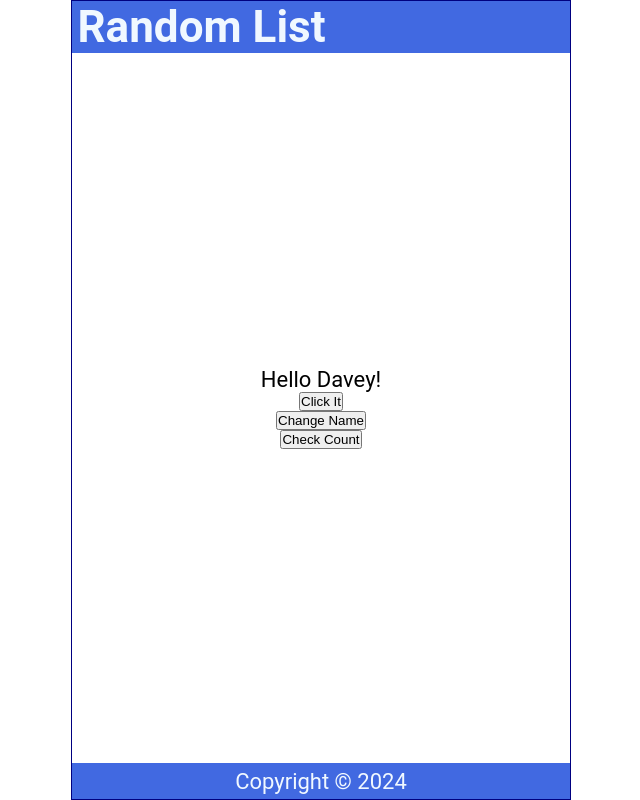
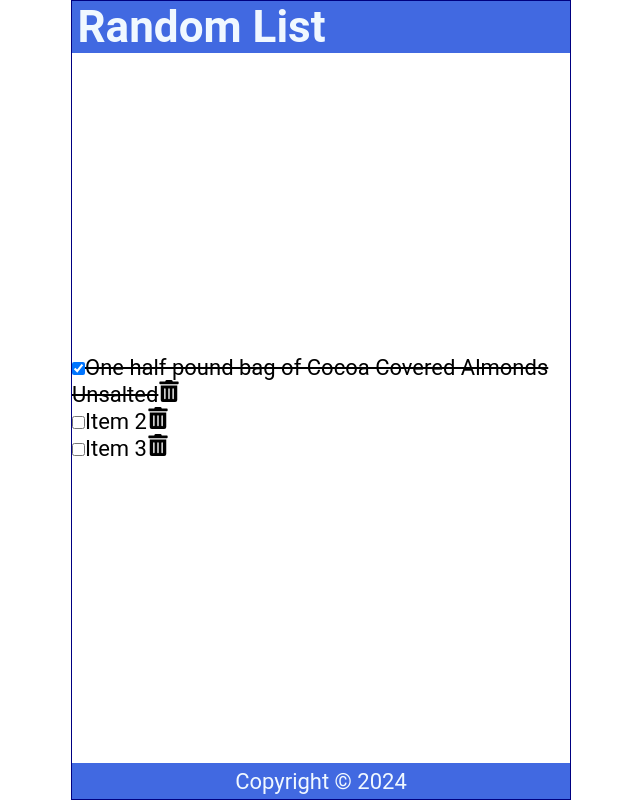
Before and after one commit to Aryan-747/LearningReact, a React (Create React App) app: page / in a window 1280 px wide. Shown: the whole page, without its empty margins (319-959 px from the left). Built offline with nearby package versions, Linux system fonts and the light colour scheme.

Commit message:
Added new Content.js

```diff
--- a/package.json
+++ b/package.json
@@ -34,5 +34,8 @@
       "last 1 firefox version",
       "last 1 safari version"
     ]
+  },
+  "devDependencies": {
+    "react-icons": "^5.3.0"
   }
 }
--- a/src/App.js
+++ b/src/App.js
@@ -1,5 +1,5 @@
 import Header from './Header';
-import Content from './Content';
+import Content2 from './Content2';
 import Footer from './Footer';
 
 function App() {
@@ -7,7 +7,7 @@
   return (
     <div className="App">
           <Header/>
-          <Content/>
+          <Content2/>
           <Footer/>
     </div>
   );
--- /dev/null
+++ b/src/Content2.js
@@ -0,0 +1,65 @@
+import { useState } from 'react';
+import { FaTrashAlt } from 'react-icons/fa';
+
+const Content2 = () => {
+    const [items, setItems] = useState([
+        {
+            id: 1,
+            checked: true,
+            item: "One half pound bag of Cocoa Covered Almonds Unsalted"
+        },
+        {
+            id: 2,
+            checked: false,
+            item: "Item 2"
+        },
+        {
+            id: 3,
+            checked: false,
+            item: "Item 3"
+        }
+    ]);
+
+    const handleCheck = (id) => {
+        const listItems = items.map((item) => item.id === id ? { ...item, checked: !item.checked } : item);
+        setItems(listItems);
+        localStorage.setItem('shoppinglist', JSON.stringify(listItems));
+    }
+
+    const handleDelete = (id) => {
+        const listItems = items.filter((item) => item.id !== id);
+        setItems(listItems);
+        localStorage.setItem('shoppinglist', JSON.stringify(listItems));
+    }
+
+    return (
+        <main>
+            {items.length ? (
+                <ul>
+                    {items.map((item) => (
+                        <li className="item" key={item.id}>
+                            <input
+                                type="checkbox"
+                                onChange={() => handleCheck(item.id)}
+                                checked={item.checked}
+                            />
+                            <label
+                                style={(item.checked) ? { textDecoration: 'line-through' } : null}
+                                onDoubleClick={() => handleCheck(item.id)}
+                            >{item.item}</label>
+                            <FaTrashAlt
+                                onClick={() => handleDelete(item.id)}
+                                role="button"
+                                tabIndex="0"
+                            />
+                        </li>
+                    ))}
+                </ul>
+            ) : (
+                <p style={{ marginTop: '2rem' }}>Your list is empty.</p>
+            )}
+        </main>
+    )
+}
+
+export default Content2;
```
Also changed, not shown: 1 other file (tests, documents, lock files or other folders).
